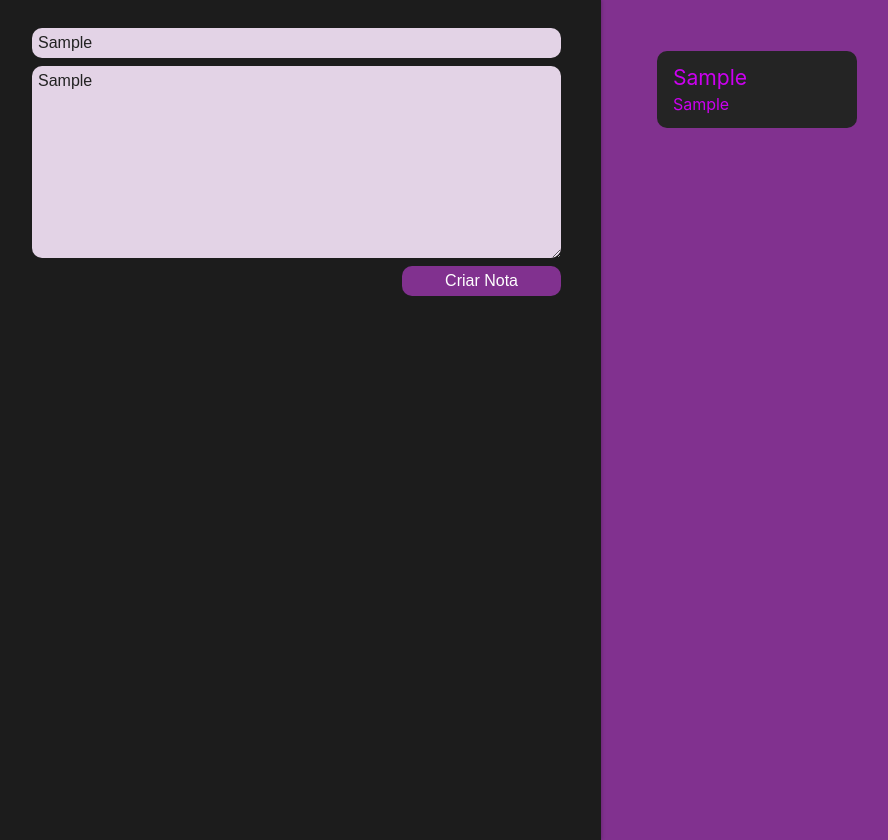
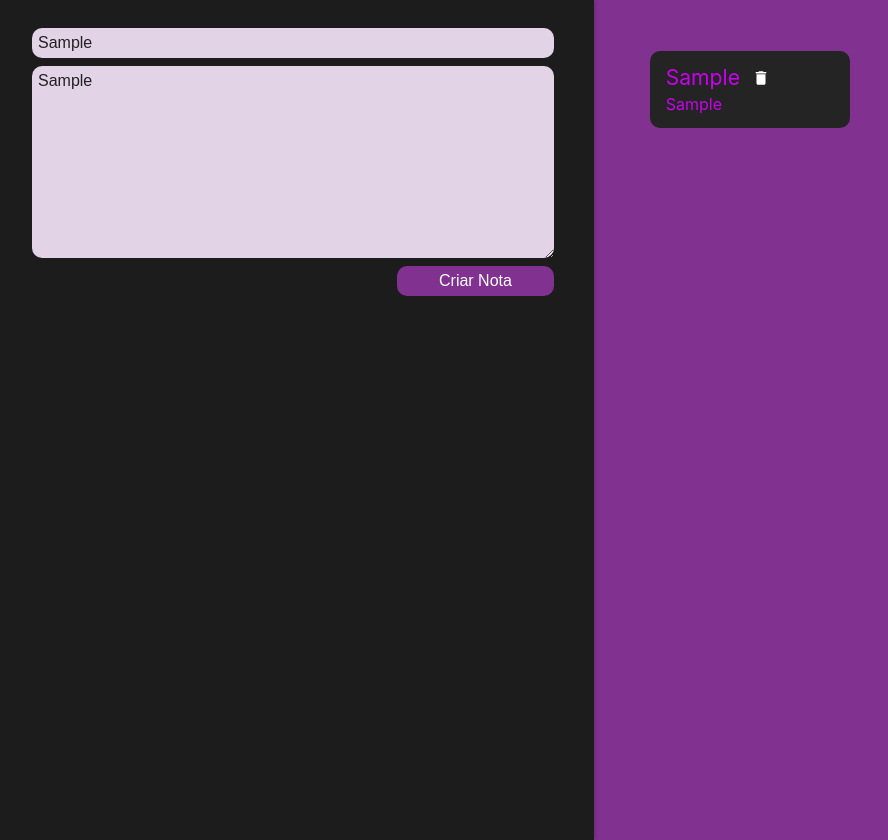
Before and after one commit to lucasellery/react-notes, a React (Create React App) app: page / in a window 1280 px wide. Both pictures are taken after typing "Sample", "Sample" into the empty fields and a click on the button "Criar Nota". Shown: the whole page, without its empty margins (8-896 px from the left). Built offline with nearby package versions, Linux system fonts and the light colour scheme; the HTML template or start-up script is replaced by a standard one.

Commit message:
Delete functinality added

```diff
--- a/src/App.js
+++ b/src/App.js
@@ -24,11 +24,22 @@
     this.setState(novoEstado);
   }
 
+  deletarNota(index) {
+    let arrayNotas = this.state.notas;
+    arrayNotas.splice(index, 1);
+    this.setState({
+      notas: arrayNotas,
+    });
+  }
+
   render() {
     return (
       <section className="conteudo">
         <FormularioCadastro criarNota={this.criarNota.bind(this)} />
-        <ListaDeNotas notas={this.state.notas} />
+        <ListaDeNotas
+          apagarNota={this.deletarNota.bind(this)}
+          notas={this.state.notas}
+        />
       </section>
     );
   }
--- a/src/components/CardNota/CardNota.jsx
+++ b/src/components/CardNota/CardNota.jsx
@@ -1,12 +1,19 @@
 import React, { Component } from "react";
 import "./style.css";
+import { ReactComponent as DeleteSVG } from "../../assets/img/delete.svg";
 
 class CardNota extends Component {
+  apagar() {
+    const indice = this.props.indice;
+    this.props.apagarNota(indice);
+  }
+
   render() {
     return (
       <section className="card-nota">
         <header className="card-nota-cabecalho">
           <h3 className="card-nota-titulo">{this.props.titulo}</h3>
+          <DeleteSVG onClick={this.apagar.bind(this)} />
         </header>
         <p className="card-nota-texto">{this.props.texto}</p>
       </section>
--- a/src/components/ListaDeNotas/ListaDeNotas.jsx
+++ b/src/components/ListaDeNotas/ListaDeNotas.jsx
@@ -9,7 +9,12 @@
         {this.props.notas.map((nota, index) => {
           return (
             <li className="lista-notas_item" key={index}>
-              <CardNota titulo={nota.titulo} texto={nota.texto} />
+              <CardNota
+                indice={index}
+                titulo={nota.titulo}
+                texto={nota.texto}
+                apagarNota={this.props.apagarNota}
+              />
             </li>
           );
         })}
```
Also changed, not shown: src/assets/img/delete.svg (added).
